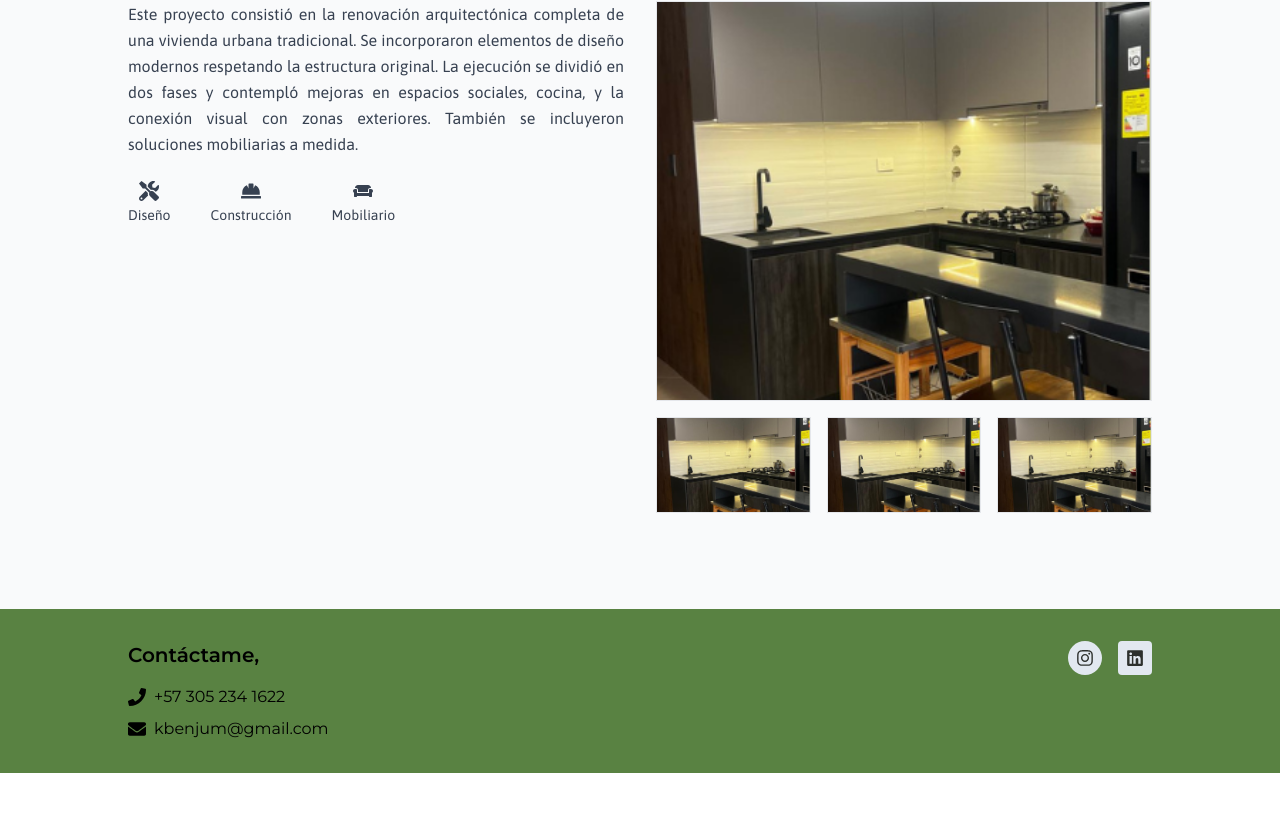
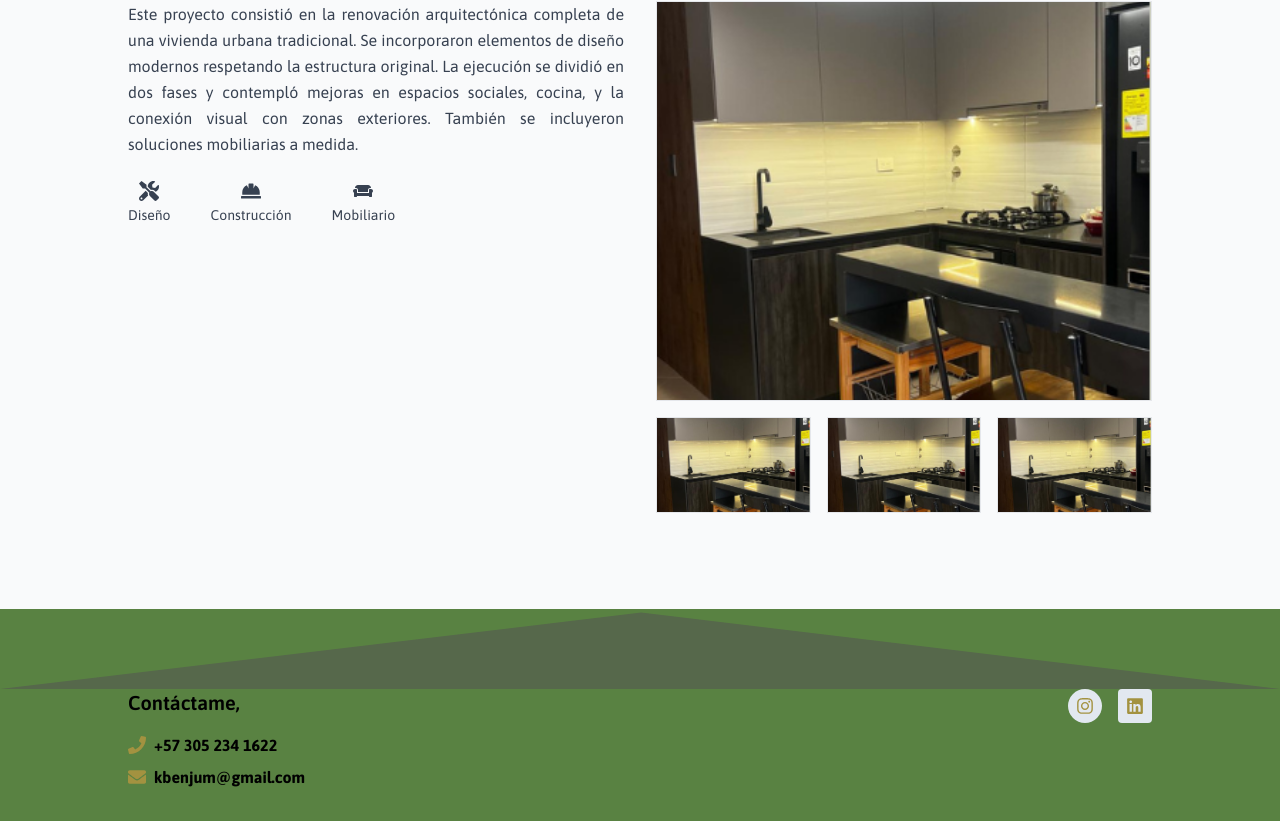
Before and after one commit to ErickBejarano15/Portafolio_Arquitecta_Kelly, a React (Vite) app: page /Portafolio_Arquitecta_Kelly/proyectos/0 in a window 1280 px wide. Shown: the part 288-1109 px from the top of the page. Before the commit the page ends 1061 px from the top, so only its background shows below. Built offline with nearby package versions, Linux system fonts and the light colour scheme; a web font is replaced by a local one.

Commit message:
Actualización de diseño y funcionalidades

```diff
--- a/src/Components/Components_Home/Proyectos_Preview.jsx
+++ b/src/Components/Components_Home/Proyectos_Preview.jsx
@@ -19,17 +19,17 @@ const Proyectos_Preview = () => {
     <section className="w-full py-12 px-4 md:px-32 font-asap font-bold">
       {/* Título principal */}
       <div className="relative mb-12 text-center">
-        <h2 className="text-5xl md:text-5xl text-[#598242] text-center uppercase mb-2">Proyectos</h2>
+        <h2 className="text-5xl md:text-5xl text-[#598242] uppercase mb-2">Proyectos</h2>
       </div>
 
       {/* Swiper / Carrusel */}
       <Swiper
         modules={[Autoplay, Pagination]}
-        spaceBetween={8} // ← AQUÍ puedes cambiar el espacio entre tarjetas (en píxeles)
+        spaceBetween={8}
         slidesPerView={1}
         breakpoints={{
           640: { slidesPerView: 2 },
-          1024: { slidesPerView: 4 }, // ← Cambia cuántas tarjetas aparecen en escritorio
+          1024: { slidesPerView: 4 },
         }}
         autoplay={{
           delay: 10000,
@@ -40,21 +40,31 @@ const Proyectos_Preview = () => {
         {proyectos.map((proyecto) => (
           <SwiperSlide key={proyecto.id}>
             <div className="relative group overflow-hidden shadow-md border-none">
-              {/* IMAGEN */}
+              {/* IMAGEN con efecto blanco y negro al hacer hover */}
               <img
                 src={proyecto.img}
                 alt={proyecto.title}
-                className="w-full h-[480px] object-cover rounded-none group-hover:opacity-40 transition duration-500"
-                // ↑ Cambia `h-[380px]` para ajustar la ALTURA de la tarjeta (Ej: h-[320px])
-                // ↑ Puedes usar `rounded-md` si quieres bordes redondeados
+                className="w-full h-[480px] object-cover rounded-none transition duration-500 group-hover:grayscale"
               />
 
               {/* CONTENIDO AL HACER HOVER */}
               <div className="absolute inset-0 opacity-0 group-hover:opacity-100 transition duration-500 text-white p-4 flex flex-col justify-end bg-black bg-opacity-40">
-                <h3 className="text-xl font-bold mb-2">{proyecto.title}</h3>
+                <h3
+                  className="text-xl font-bold mb-2"
+                  style={{
+                    textShadow: '2px 2px 4px rgba(0,0,0,0.8)',
+                  }}
+                >
+                  {proyecto.title}
+                </h3>
 
                 {proyecto.desc && (
-                  <p className="text-sm mb-3 max-w-sm text-justify">
+                  <p
+                    className="text-sm mb-3 max-w-sm text-justify"
+                    style={{
+                      textShadow: '1px 1px 2px rgba(0,0,0,0.7)',
+                    }}
+                  >
                     {proyecto.desc}
                   </p>
                 )}
@@ -81,10 +91,10 @@ const Proyectos_Preview = () => {
                   )}
                 </div>
 
-                {/* BOTÓN INDIVIDUAL */}
+                {/* BOTÓN VER MÁS estilizado */}
                 <Link
                   to={`/proyectos/${proyecto.id}`}
-                  className="text-sm bg-white text-black px-4 py-2 hover:bg-gray-200 transition"
+                  className="text-sm bg-transparent border border-white text-white px-4 py-2 transition duration-300 hover:text-lime-600 active:text-lime-700"
                 >
                   Ver más
                 </Link>
--- a/src/Components/Footer.jsx
+++ b/src/Components/Footer.jsx
@@ -3,27 +3,44 @@ import { FaPhone, FaEnvelope, FaInstagram, FaLinkedin } from 'react-icons/fa';
 
 const Footer = () => {
   return (
-    <footer className="bg-gris-canva text-black py-8 px-4 md:px-32 font-montserrat">
-      <div className="flex flex-col md:flex-row justify-between items-center md:items-start gap-8">
+    <footer className="relative bg-gris-canva text-black pt-0 pb-8 px-4 md:px-32 font-asap font-bold">
+      {/* Curva decorativa */}
+      <div className="absolute top-0 left-0 w-full overflow-hidden leading-[0] rotate-180">
+        <svg
+          className="relative block w-full h-[40px] md:h-[80px]"
+          xmlns="http://www.w3.org/2000/svg"
+          preserveAspectRatio="none"
+          viewBox="0 0 1200 120"
+        >
+          <path
+            d="M1200 0L0 0 598.97 114.72 1200 0z"
+            fill="currentColor"
+            className="text-[#56684b]" // ← cambia aquí si el fondo del footer tiene otro color
+          />
+        </svg>
+      </div>
+
+      {/* Contenido del footer */}
+      <div className="mt-[40px] md:mt-[80px] flex flex-col md:flex-row justify-between items-center md:items-start gap-8">
         {/* Sección izquierda */}
         <div>
           <h3 className="text-xl font-semibold mb-4">Contáctame,</h3>
           <div className="flex items-center gap-2 mb-2">
-            <FaPhone className="text-lg " />
+            <FaPhone className="text-lg text-[#a39240]" />
             <span>+57 305 234 1622</span>
           </div>
           <div className="flex items-center gap-2">
-            <FaEnvelope className="text-lg" />
+            <FaEnvelope className="text-lg text-[#a39240]" />
             <span>kbenjum@gmail.com</span>
           </div>
         </div>
 
         {/* Sección derecha */}
         <div className="flex gap-4">
-          <a href="#" target="_blank" rel="noopener noreferrer" className="bg-slate-200 text-gris-canva-osc p-2 rounded-full">
+          <a href="#" target="_blank" rel="noopener noreferrer" className="bg-slate-200 text-[#a39240] p-2 rounded-full">
             <FaInstagram className="text-lg" />
           </a>
-          <a href="#" target="_blank" rel="noopener noreferrer" className="bg-slate-200 text-gris-canva-osc p-2 rounded">
+          <a href="#" target="_blank" rel="noopener noreferrer" className="bg-slate-200 text-[#a39240] p-2 rounded">
             <FaLinkedin className="text-lg" />
           </a>
         </div>
--- a/tailwind.config.js
+++ b/tailwind.config.js
@@ -10,6 +10,7 @@ export default {
         'gris-canva': '#598242',
         'background-color': '#598242',
         'gris-canva-osc': '#2D302D',
+        'oro': '#a39240',
       },
       fontFamily: {
         rem: ["REM", "sans-serif"],
```
